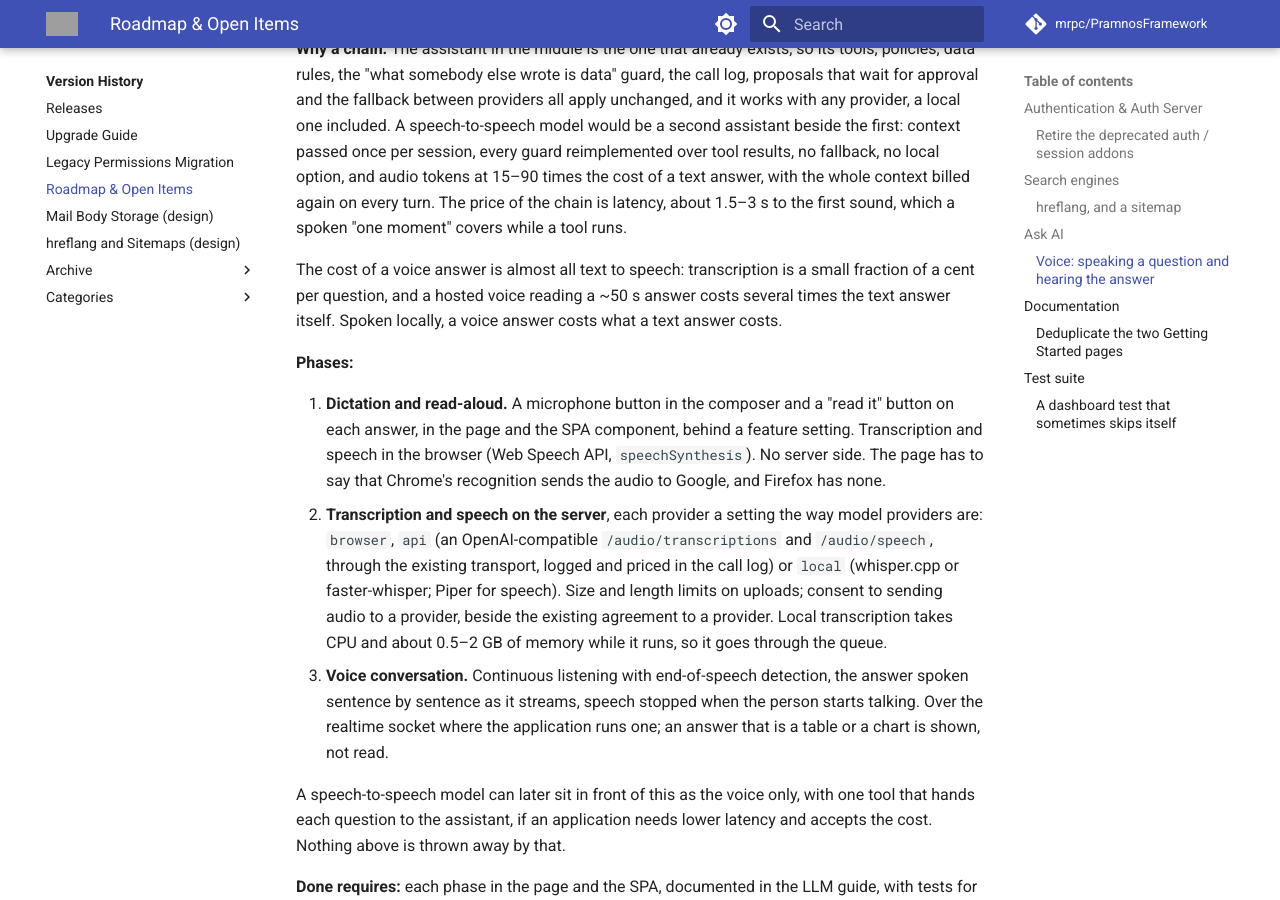
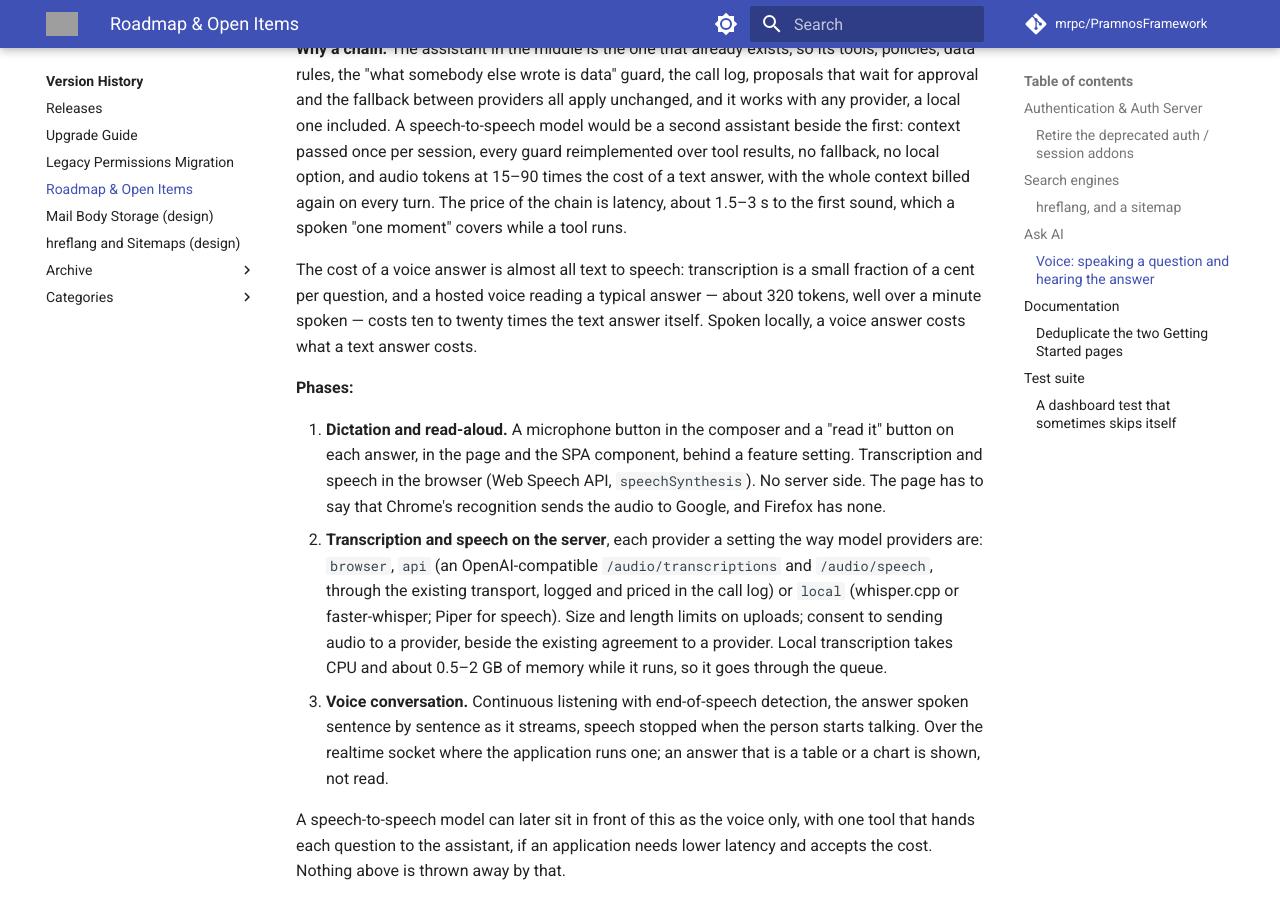
Before and after one commit to mrpc/PramnosFramework, an MkDocs documentation site: the page built from docs/Roadmap.md, in a window 1280 px wide and 900 px high, scrolled down 1719 px. Built offline with MkDocs 1.6.1 and Material for MkDocs 9.7.7, drawn with Linux system fonts in a browser that asks for light colours; comment, search, counter and statistics services are not loaded; grey boxes are pictures that could not be loaded.

Commit message:
docs(roadmap): voice cost line from production figures — hosted speech is ten to twenty times a text answer

```diff
--- a/docs/Roadmap.md
+++ b/docs/Roadmap.md
@@ -78,8 +78,8 @@ context billed again on every turn. The price of the chain is latency, about 1.5
 sound, which a spoken "one moment" covers while a tool runs.
 
 The cost of a voice answer is almost all text to speech: transcription is a small fraction of a
-cent per question, and a hosted voice reading a ~50 s answer costs several times the text answer
-itself. Spoken locally, a voice answer costs what a text answer costs.
+cent per question, and a hosted voice reading a typical answer — about 320 tokens, well over a
+minute spoken — costs ten to twenty times the text answer itself. Spoken locally, a voice answer costs what a text answer costs.
 
 **Phases:**
 
```
